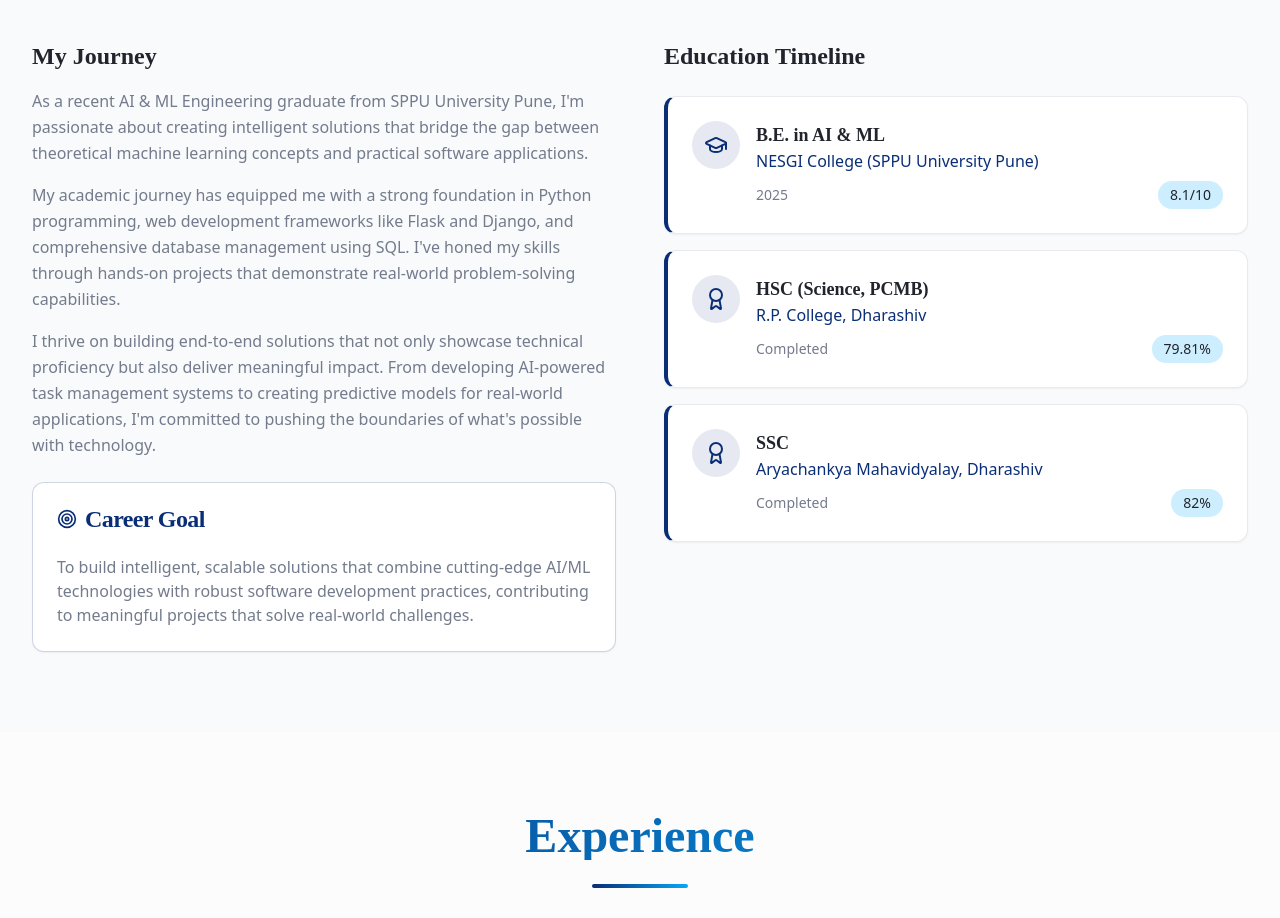
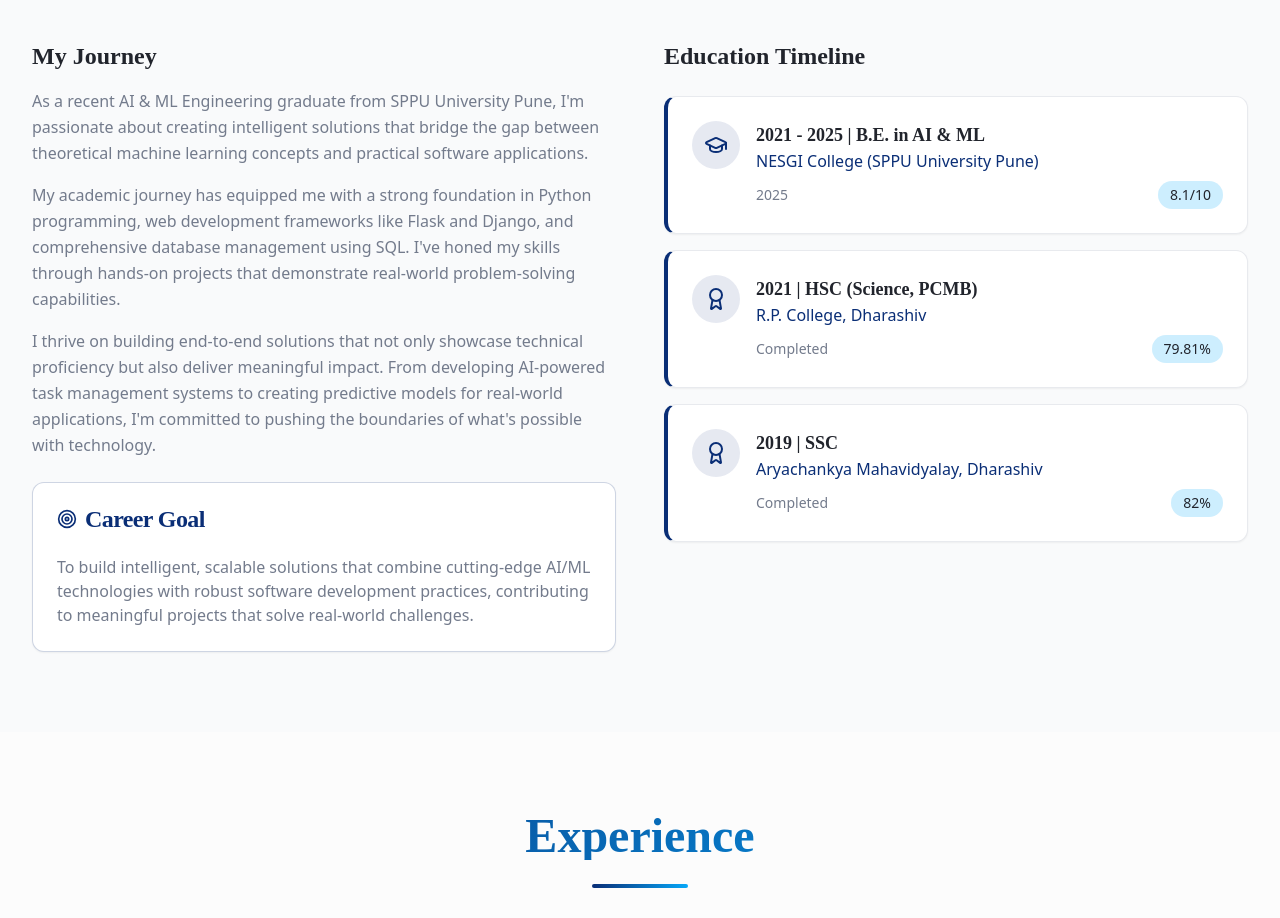
Before and after one commit to kirankamble1523/kiranvkamble, a React (Vite) app: page / in a window 1280 px wide. Shown: the part 980-1898 px from the top of the page. Built offline with nearby package versions, Linux system fonts and the light colour scheme; a web font is replaced by a local one.

Commit message:
Update education timeline years

```diff
--- a/src/components/About.tsx
+++ b/src/components/About.tsx
@@ -5,21 +5,21 @@ import { Card, CardContent, CardHeader, CardTitle } from '@/components/ui/card'
 const About = () => {
   const education = [
     {
-      degree: "B.E. in AI & ML",
+      degree: "2021 - 2025 | B.E. in AI & ML",
       institution: "NESGI College (SPPU University Pune)",
       year: "2025",
       gpa: "8.1/10",
       icon: GraduationCap,
     },
     {
-      degree: "HSC (Science, PCMB)",
+      degree: "2021 | HSC (Science, PCMB)",
       institution: "R.P. College, Dharashiv",
       year: "Completed",
       gpa: "79.81%",
       icon: Award,
     },
     {
-      degree: "SSC",
+      degree: "2019 | SSC",
       institution: "Aryachankya Mahavidyalay, Dharashiv",
       year: "Completed",
       gpa: "82%",
```
